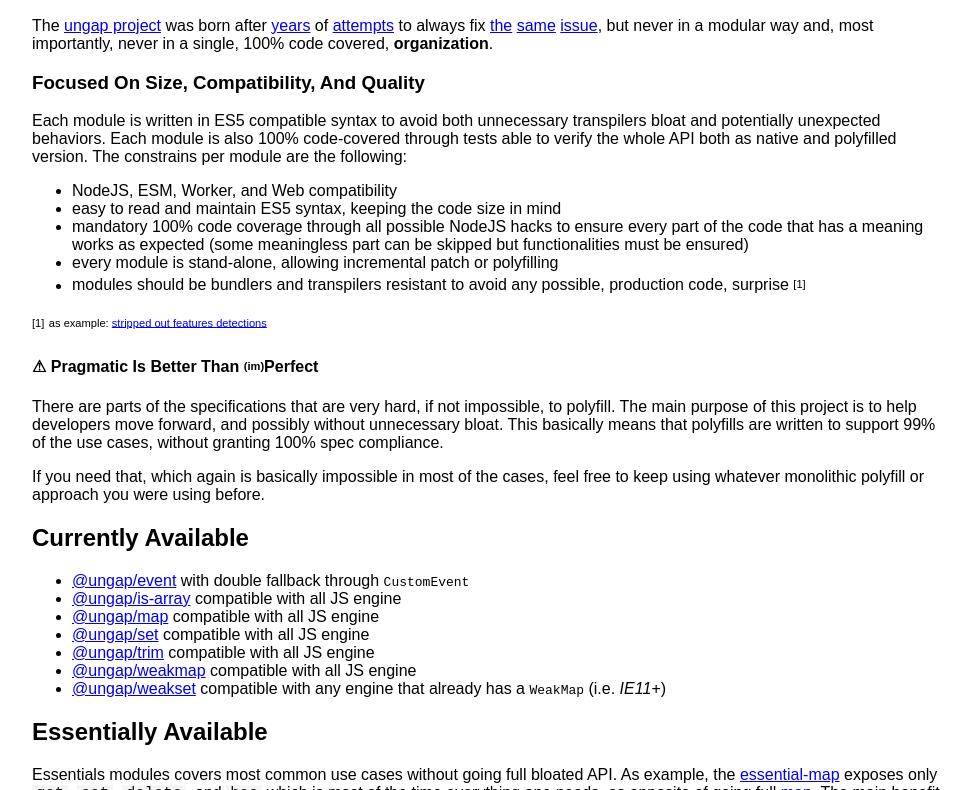
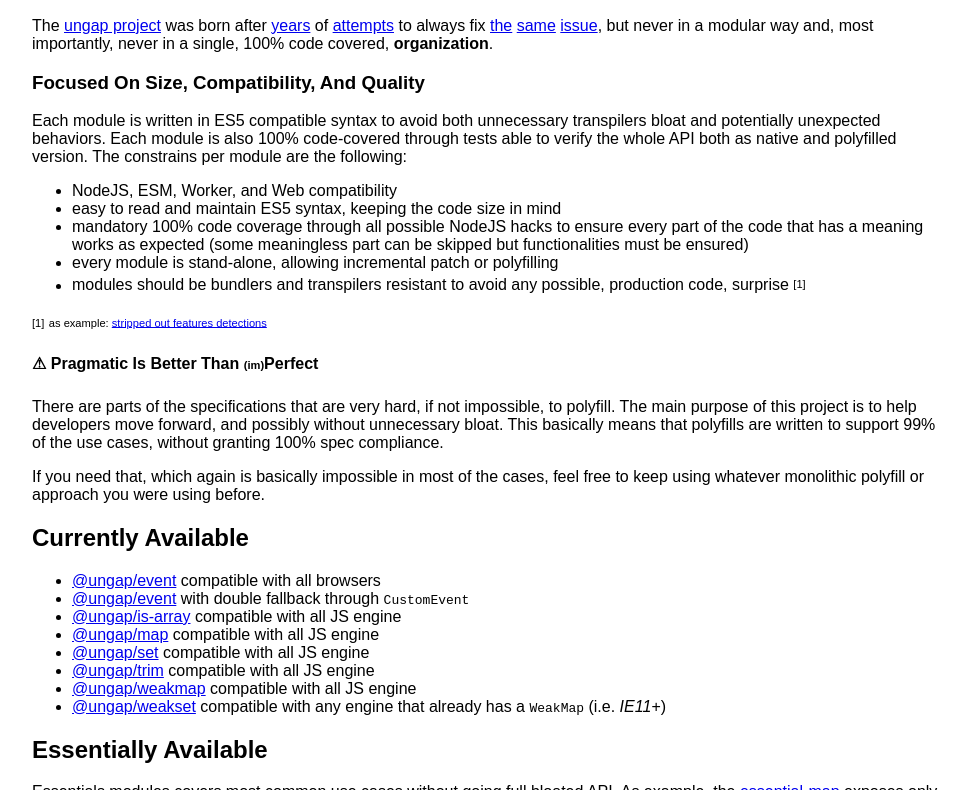
Before and after one commit to ungap/ungap.github.io, a website: page index.html in a window 1280 px wide. Shown: the part 437-1227 px from the top of the page, without its empty margins (148-1114 px from the left). Drawn offline with nearby package versions, Linux system fonts and the light colour scheme.

Commit message:
added custom-event

```diff
--- a/index.html
+++ b/index.html
@@ -41,13 +41,14 @@
 <li>modules should be bundlers and transpilers resistant to avoid any possible, production code, surprise <sup><sub>[1]</sub></sup></li>
 </ul>
 <p><sup><sub>[1]</sub></sup> <sup><sub>as example: <a href="https://twitter.com/WebReflection/status/1065665486233448449">stripped out features detections</a></sub></sup></p>
-<h4 id="pragmaticisbetterthansupsubimsubsupperfect"><strong>⚠</strong> Pragmatic is better than <sup><sub>(im)</sub></sup>perfect</h4>
+<h4 id="pragmaticisbetterthansubsupimsupsubperfect"><strong>⚠</strong> Pragmatic is better than <sub><sup>(im)</sup></sub>perfect</h4>
 <p>There are parts of the specifications that are very hard, if not impossible, to polyfill.
 The main purpose of this project is to help developers move forward, and possibly without unnecessary bloat.
 This basically means that polyfills are written to support 99% of the use cases, without granting 100% spec compliance.</p>
 <p>If you need that, which again is basically impossible in most of the cases, feel free to keep using whatever monolithic polyfill or approach you were using before.</p>
 <h2 id="currentlyavailable">Currently available</h2>
 <ul>
+<li><a href="https://github.com/ungap/custom-event">@ungap/event</a> compatible with all browsers</li>
 <li><a href="https://github.com/ungap/event">@ungap/event</a> with double fallback through <code>CustomEvent</code></li>
 <li><a href="https://github.com/ungap/is-array">@ungap/is-array</a> compatible with all JS engine</li>
 <li><a href="https://github.com/ungap/map">@ungap/map</a> compatible with all JS engine</li>
```
Also changed, not shown: README.md.
